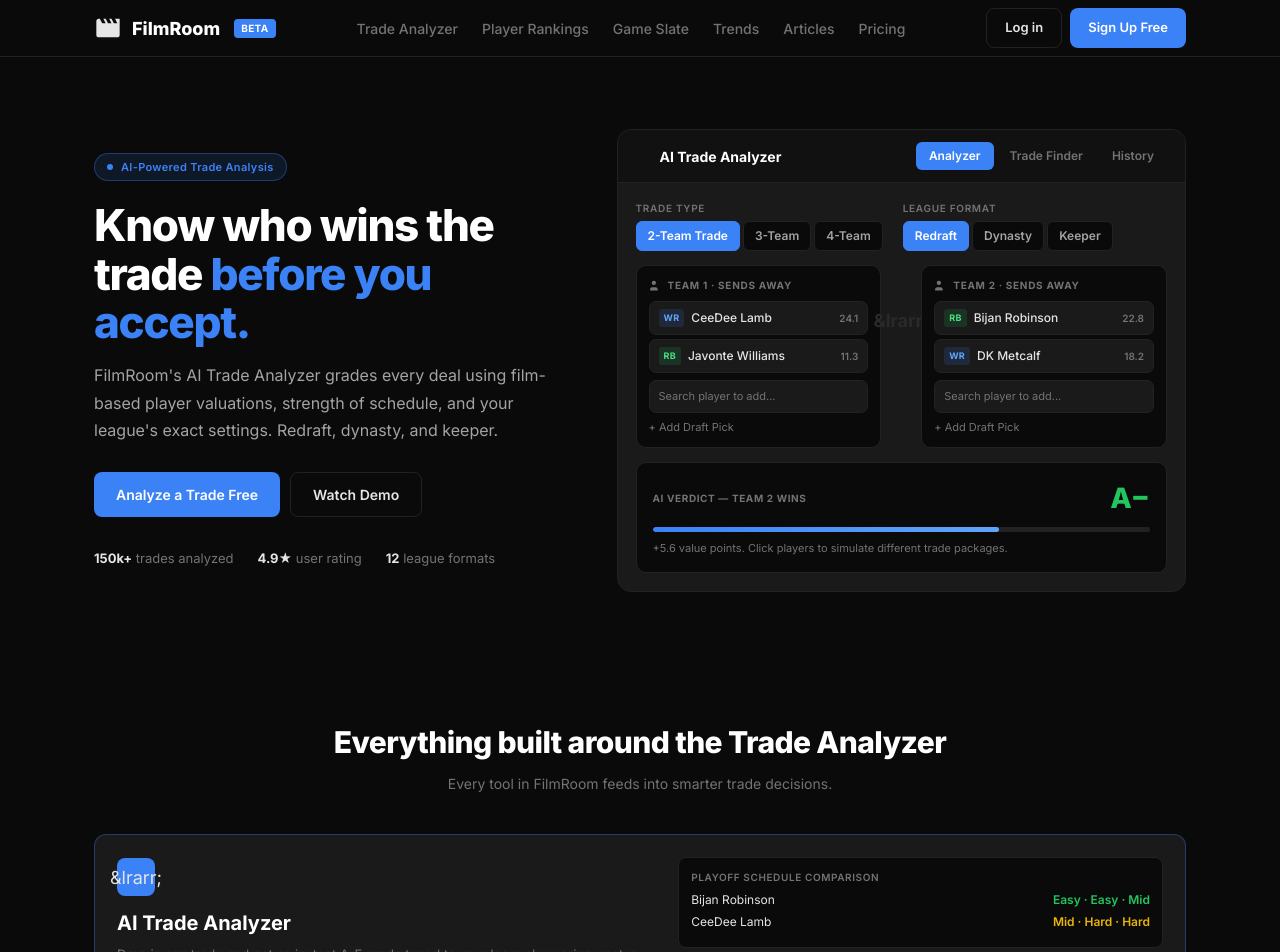
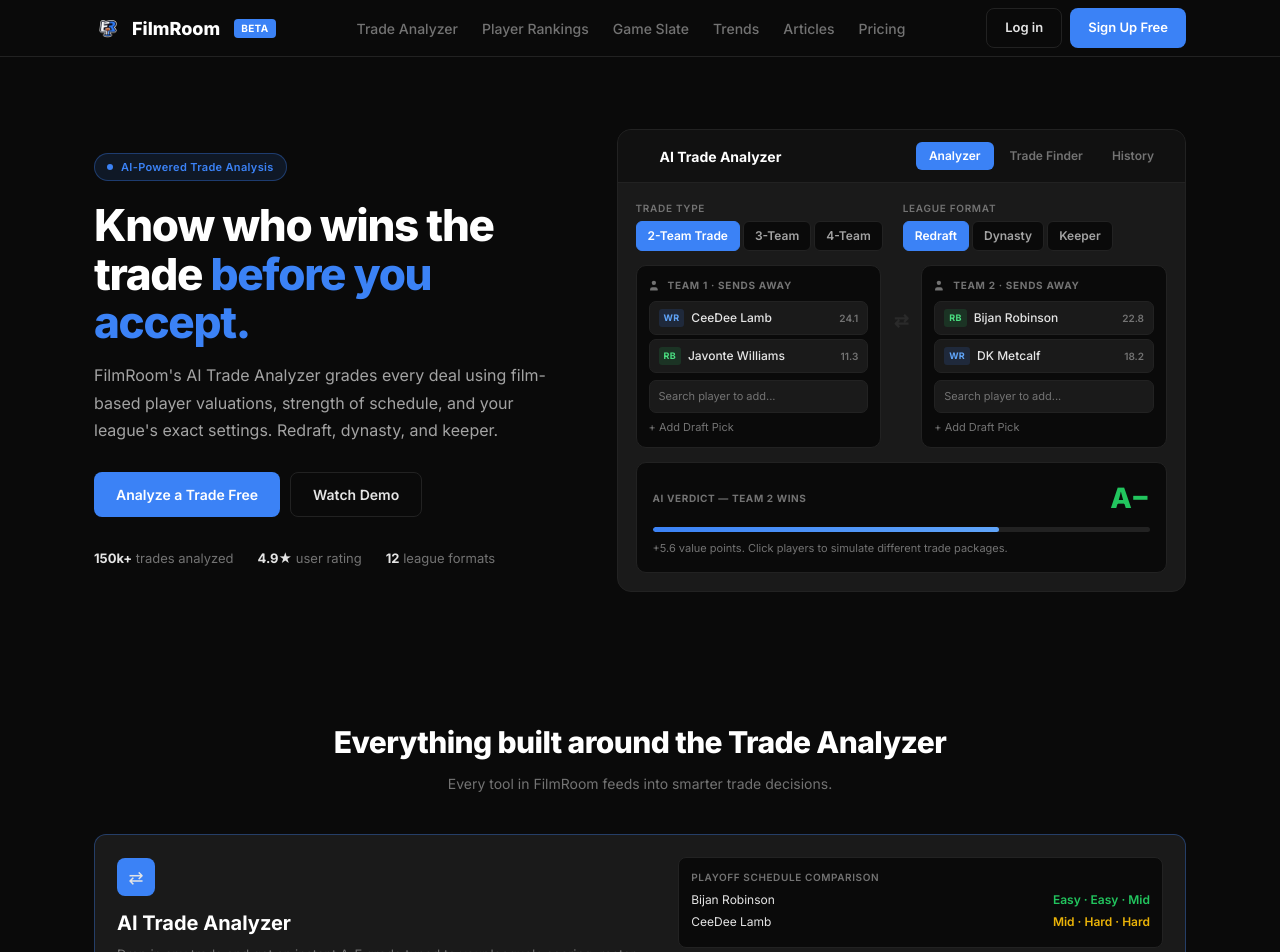
Before and after one commit to ChristianEarle/filmroomfantasy, a React (Vite) app: page / in a window 1280 px wide. Shown: the top 952 px of the page. Built offline with nearby package versions, Linux system fonts and the light colour scheme; no server answers.

Commit message:
Fix landing page logo and swap arrows
- Replace clapperboard SVG with /logo.png in the top bar
- Fix &lrarr; HTML entities rendering as literal text by using the
  actual ⇄ unicode character

https://claude.ai/code/session_01Tab5it82h7QoCXmW7PEDDo

```diff
--- a/src/components/LandingPage.tsx
+++ b/src/components/LandingPage.tsx
@@ -216,7 +216,7 @@ export function LandingPage({ onNavigate }: LandingPageProps) {
         <div className="container topbar-inner">
           <button className="logo" onClick={nav('Landing')}>
             <div className="logo-icon">
-              <svg viewBox="0 0 24 24" fill="#e5e5e5"><path d="M18 4l2 4h-3l-2-4h-2l2 4h-3l-2-4H8l2 4H7L5 4H4c-1.1 0-2 .9-2 2v12c0 1.1.9 2 2 2h16c1.1 0 2-.9 2-2V4h-4z"/></svg>
+              <img src="/logo.png" alt="FilmRoom logo" style={{ width: 28, height: 28 }} />
             </div>
             FilmRoom <span className="beta">BETA</span>
           </button>
@@ -301,7 +301,7 @@ export function LandingPage({ onNavigate }: LandingPageProps) {
                   <input className="search-box" placeholder="Search player to add..." readOnly />
                   <div className="add-pick">+ Add Draft Pick</div>
                 </div>
-                <div className="swap-col">&lrarr;</div>
+                <div className="swap-col">⇄</div>
                 <div className="team-box">
                   <div className="team-head">
                     <svg viewBox="0 0 24 24"><path d="M16 21v-2a4 4 0 00-4-4H6a4 4 0 00-4 4v2"/><circle cx="9" cy="7" r="4"/></svg>
@@ -343,7 +343,7 @@ export function LandingPage({ onNavigate }: LandingPageProps) {
           <div className="feat-grid">
             <div className="feat primary">
               <div>
-                <div className="feat-ic">&lrarr;</div>
+                <div className="feat-ic">⇄</div>
                 <h3>AI Trade Analyzer</h3>
                 <p>Drop in any trade and get an instant A-F grade tuned to your league&#39;s scoring, roster composition, and playoff schedule. Includes ROS projections, playoff-week matchup breakdowns, and AI-generated counter-offer suggestions. Supports 2, 3, and 4-team trades.</p>
               </div>
```
